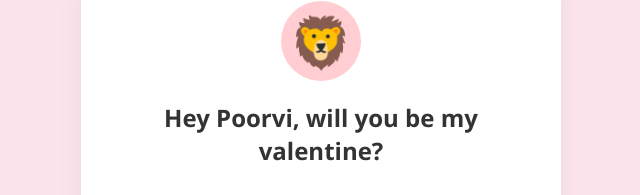
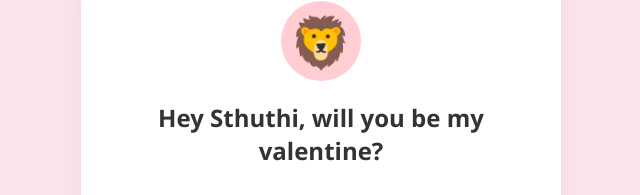
Before and after one commit to Ankit-MajumderXD/Valentine-for-someone-special, a plain HTML site: page index.html in a window 1280 px wide. Shown: the part 276-471 px from the top of the page, without its empty margins (319-959 px from the left). Drawn offline with Linux system fonts and the light colour scheme.

Commit message:
Add files via upload

```diff
--- a/index.html
+++ b/index.html
@@ -13,7 +13,7 @@
             <div class="cat-icon">🦁</div>
         </div>
 
-        <h1 id="question">Hey Poorvi, will you be my valentine?</h1>
+        <h1 id="question">Hey Sthuthi, will you be my valentine?</h1>
 
         <div class="button-group">
             <button id="yesBtn">Yes</button>
```
